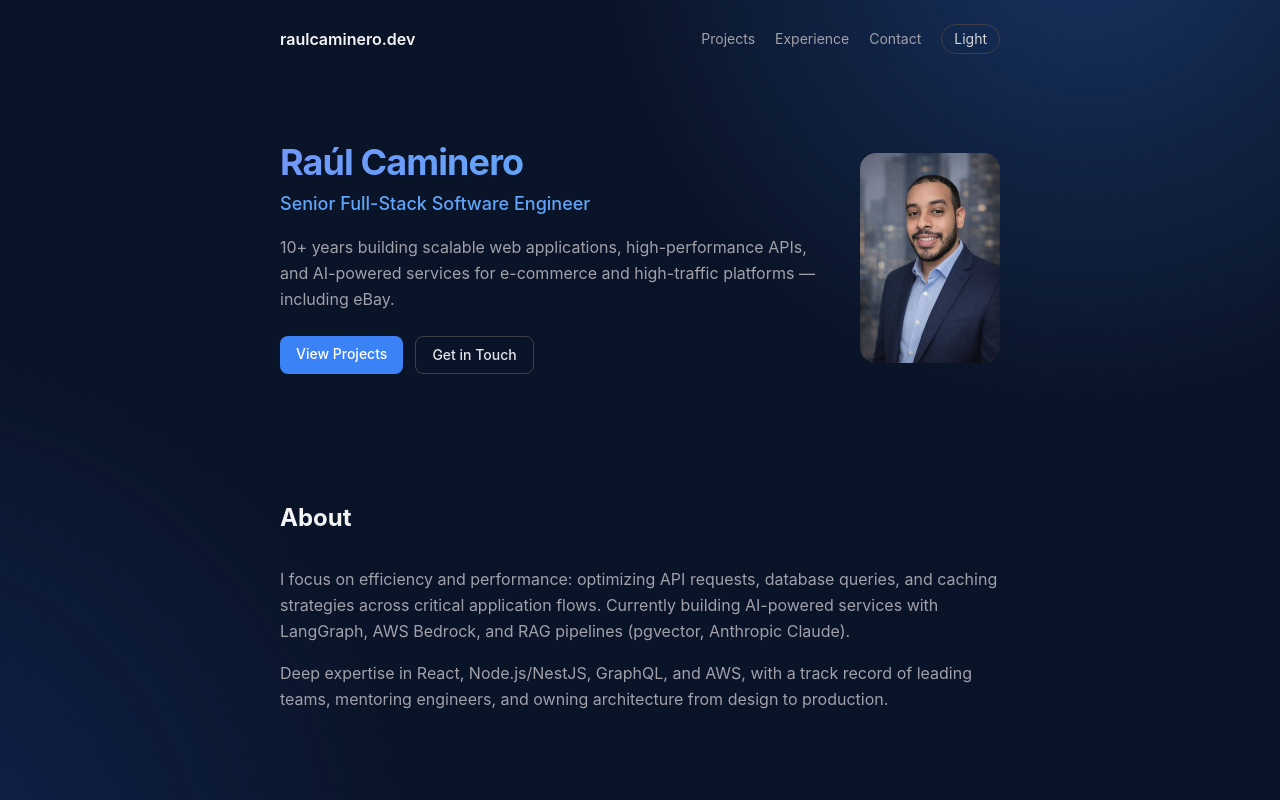
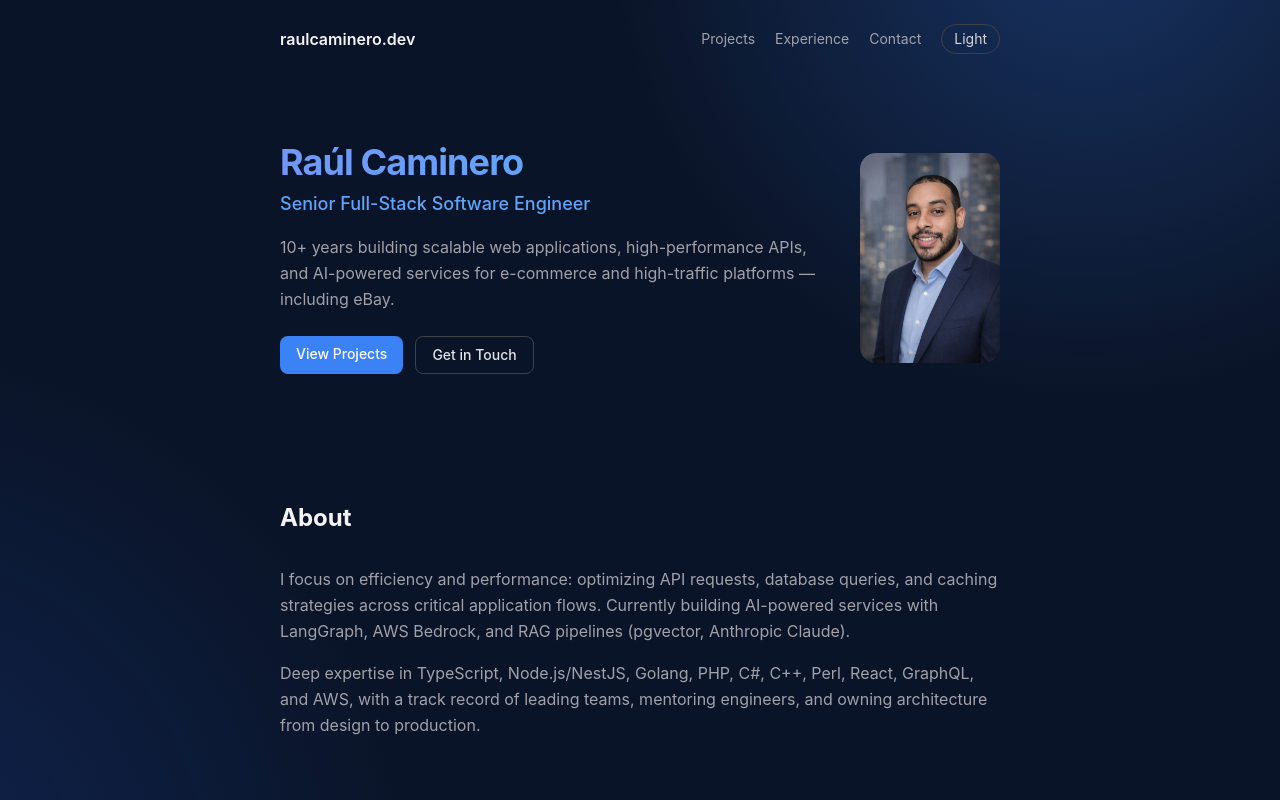
Before and after one commit to raulcaminero/Portafolio, a Next.js app: page / in a window 1280 px wide. Shown: the top 800 px of the page. Built offline with nearby package versions, Linux system fonts and the light colour scheme.

Commit message:
feat: include Golang, PHP, C#, C++, Perl in About description

```diff
--- a/data/content.ts
+++ b/data/content.ts
@@ -7,7 +7,7 @@ export const hero = {
 
 export const about = [
   "I focus on efficiency and performance: optimizing API requests, database queries, and caching strategies across critical application flows. Currently building AI-powered services with LangGraph, AWS Bedrock, and RAG pipelines (pgvector, Anthropic Claude).",
-  "Deep expertise in React, Node.js/NestJS, GraphQL, and AWS, with a track record of leading teams, mentoring engineers, and owning architecture from design to production.",
+  "Deep expertise in TypeScript, Node.js/NestJS, Golang, PHP, C#, C++, Perl, React, GraphQL, and AWS, with a track record of leading teams, mentoring engineers, and owning architecture from design to production.",
 ];
 
 export type Project = {
```
